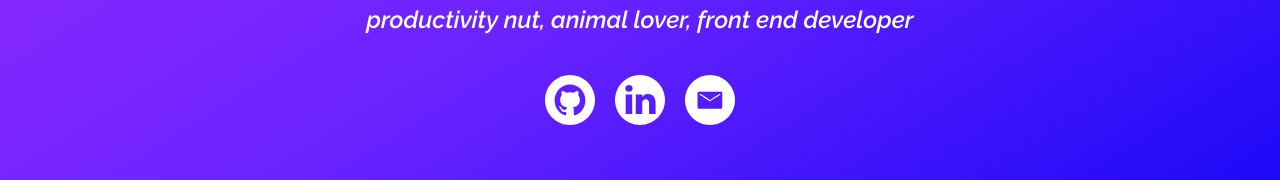
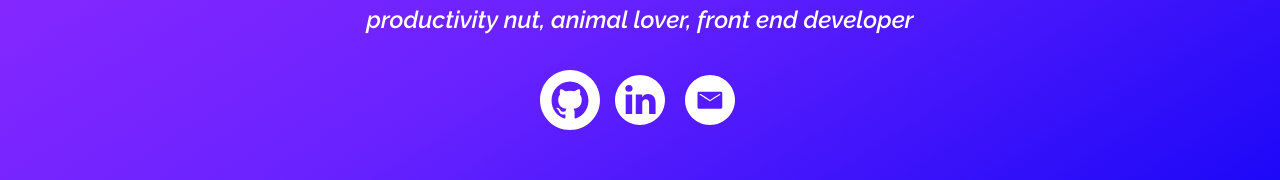
Before and after one commit to JuliaCastillo/portfolio, a React (Create React App) app: page / in a window 1280 px wide. In both pictures the pointer is over the picture 570 px from the left and 529 px from the top of the page. Shown: the part 429-609 px from the top of the page. Built offline with nearby package versions, Linux system fonts and the light colour scheme.

Commit message:
hover links

```diff
--- a/src/assets/css/styles.css
+++ b/src/assets/css/styles.css
@@ -114,6 +114,13 @@ p {
   width: 40px;
   height: 40px;
   margin: 10px 7px;
+  -webkit-transition: all 300ms ease-in-out;
+  transition: all 300ms ease-in-out;
+}
+
+.hero__links a img:hover {
+  -webkit-transform: scale(1.2);
+          transform: scale(1.2);
 }
 
 @media (min-width: 40em) {
--- a/src/assets/scss/_hero.scss
+++ b/src/assets/scss/_hero.scss
@@ -68,6 +68,11 @@
       width: 40px;
       height: 40px;
       margin: 10px 7px;
+      transition: all 300ms ease-in-out;
+
+      &:hover {
+        transform: scale(1.2);
+      }
 
       @include breakpoint-up(medium) {
         width: 50px;
```
Also changed, not shown: 1 other file (tests, documents, lock files or other folders).
